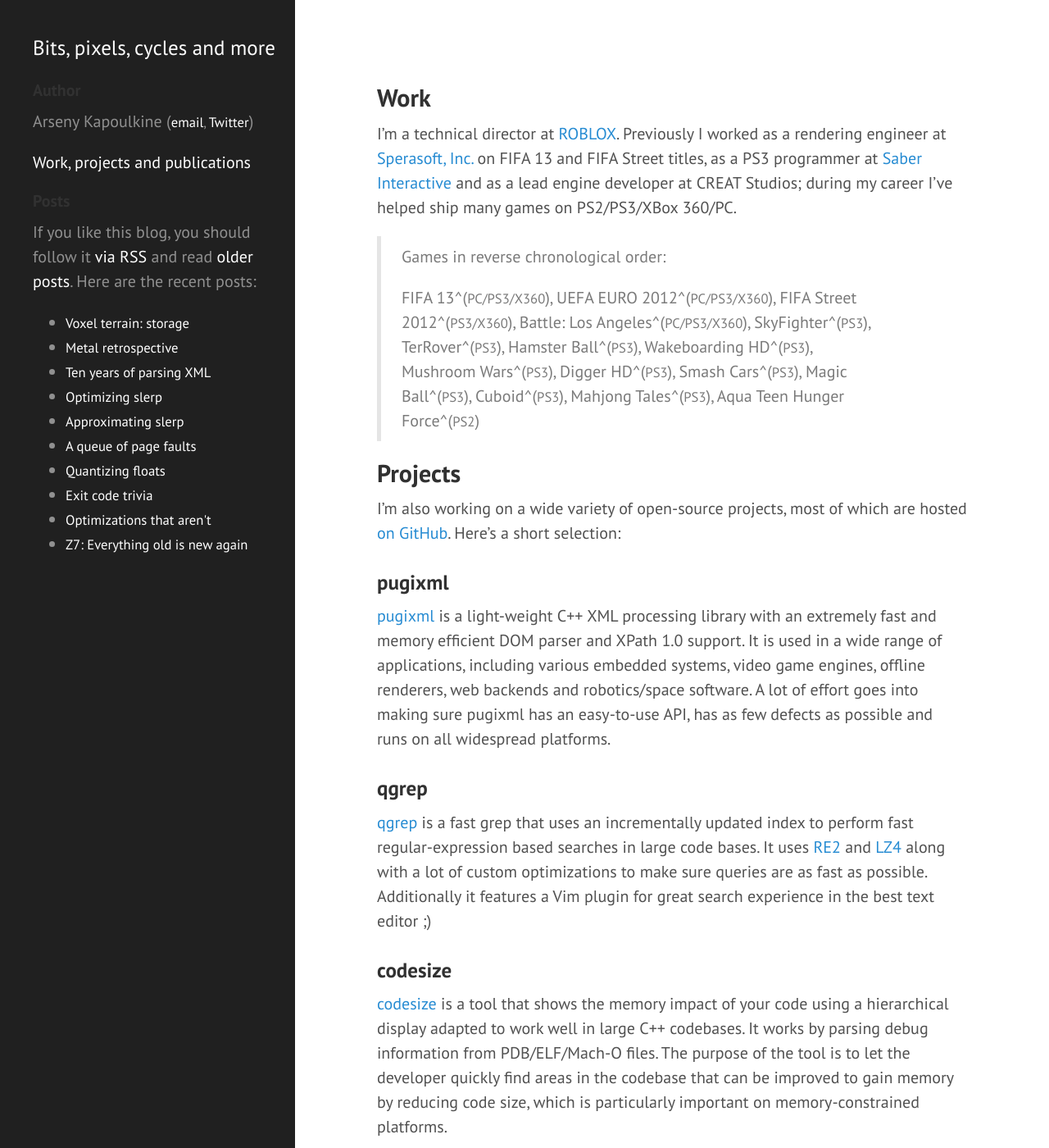
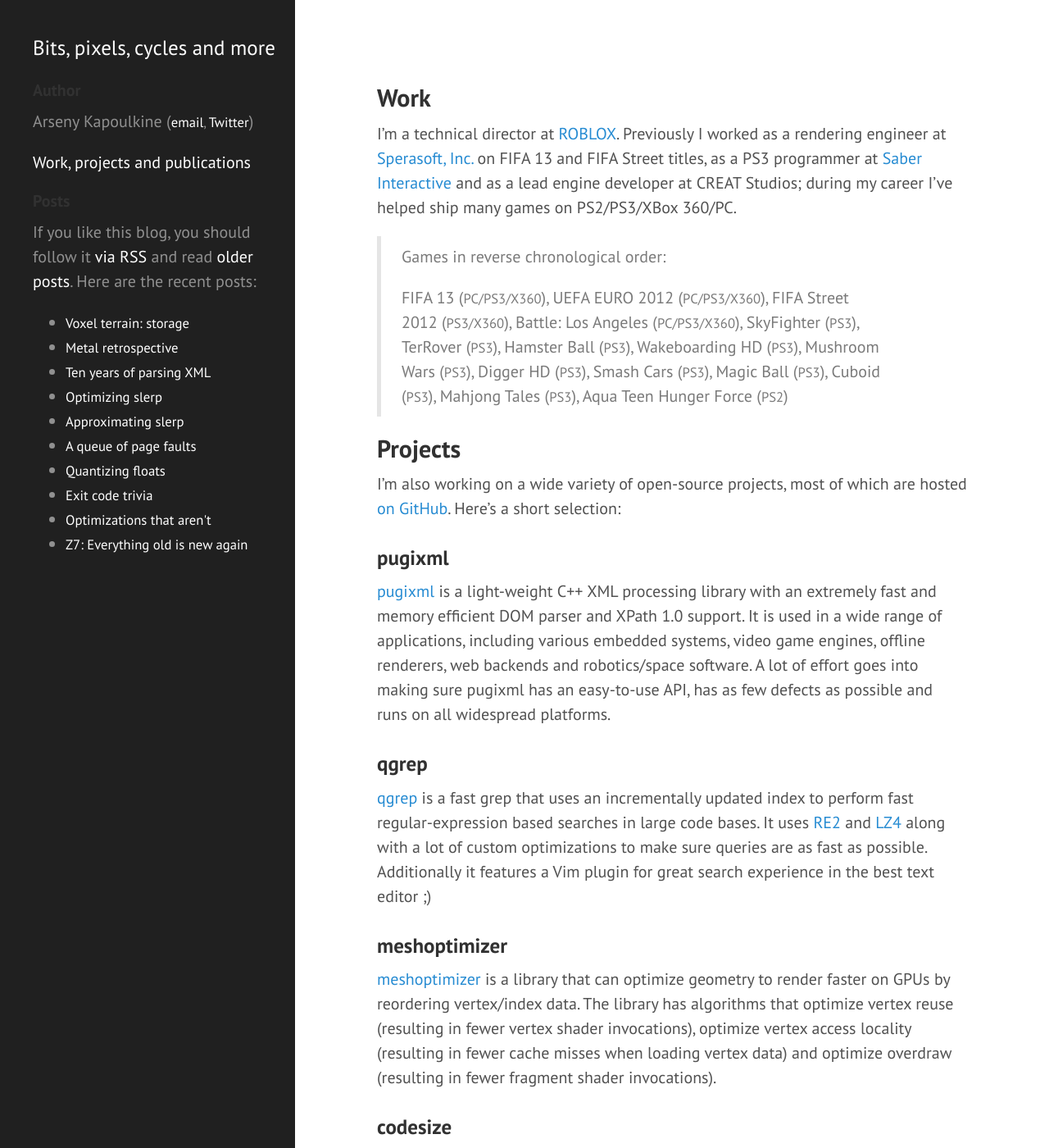
Before and after one commit to zeux/zeux.github.io, a Jekyll site: the page built from about.md, in a window 1280 px wide and 1400 px high. Shown: the whole window at 82% size. Built offline with Jekyll 4.4.1, drawn with Linux system fonts in a browser that asks for light colours; some of the changed text lies outside the part shown.

Commit message:
About cleanup/enhancements

```diff
--- a/about.md
+++ b/about.md
@@ -8,21 +8,21 @@
 
 > Games in reverse chronological order:
 >
-> FIFA 13^(<small>PC/PS3/X360</small>),
-> UEFA EURO 2012^(<small>PC/PS3/X360</small>),
-> FIFA Street 2012^(<small>PS3/X360</small>),
-> Battle: Los Angeles^(<small>PC/PS3/X360</small>),
-> SkyFighter^(<small>PS3</small>),
-> TerRover^(<small>PS3</small>),
-> Hamster Ball^(<small>PS3</small>),
-> Wakeboarding HD^(<small>PS3</small>),
-> Mushroom Wars^(<small>PS3</small>),
-> Digger HD^(<small>PS3</small>),
-> Smash Cars^(<small>PS3</small>),
-> Magic Ball^(<small>PS3</small>),
-> Cuboid^(<small>PS3</small>),
-> Mahjong Tales^(<small>PS3</small>),
-> Aqua Teen Hunger Force^(<small>PS2</small>)
+> FIFA 13 (<small>PC/PS3/X360</small>),
+> UEFA EURO 2012 (<small>PC/PS3/X360</small>),
+> FIFA Street 2012 (<small>PS3/X360</small>),
+> Battle: Los Angeles (<small>PC/PS3/X360</small>),
+> SkyFighter (<small>PS3</small>),
+> TerRover (<small>PS3</small>),
+> Hamster Ball (<small>PS3</small>),
+> Wakeboarding HD (<small>PS3</small>),
+> Mushroom Wars (<small>PS3</small>),
+> Digger HD (<small>PS3</small>),
+> Smash Cars (<small>PS3</small>),
+> Magic Ball (<small>PS3</small>),
+> Cuboid (<small>PS3</small>),
+> Mahjong Tales (<small>PS3</small>),
+> Aqua Teen Hunger Force (<small>PS2</small>)
 
 ## Projects
 
@@ -35,6 +35,10 @@
 ### qgrep
 
 [qgrep](http://github.com/zeux/qgrep) is a fast grep that uses an incrementally updated index to perform fast regular-expression based searches in large code bases. It uses [RE2](http://code.google.com/p/re2/) and [LZ4](http://code.google.com/p/lz4/) along with a lot of custom optimizations to make sure queries are as fast as possible. Additionally it features a Vim plugin for great search experience in the best text editor ;)
+
+### meshoptimizer
+
+[meshoptimizer](http://github.com/zeux/meshpoptimizer) is a library that can optimize geometry to render faster on GPUs by reordering vertex/index data. The library has algorithms that optimize vertex reuse (resulting in fewer vertex shader invocations), optimize vertex access locality (resulting in fewer cache misses when loading vertex data) and optimize overdraw (resulting in fewer fragment shader invocations).
 
 ### codesize
 
```
Also changed, not shown: other parts of about.md (+2 -2 lines).
